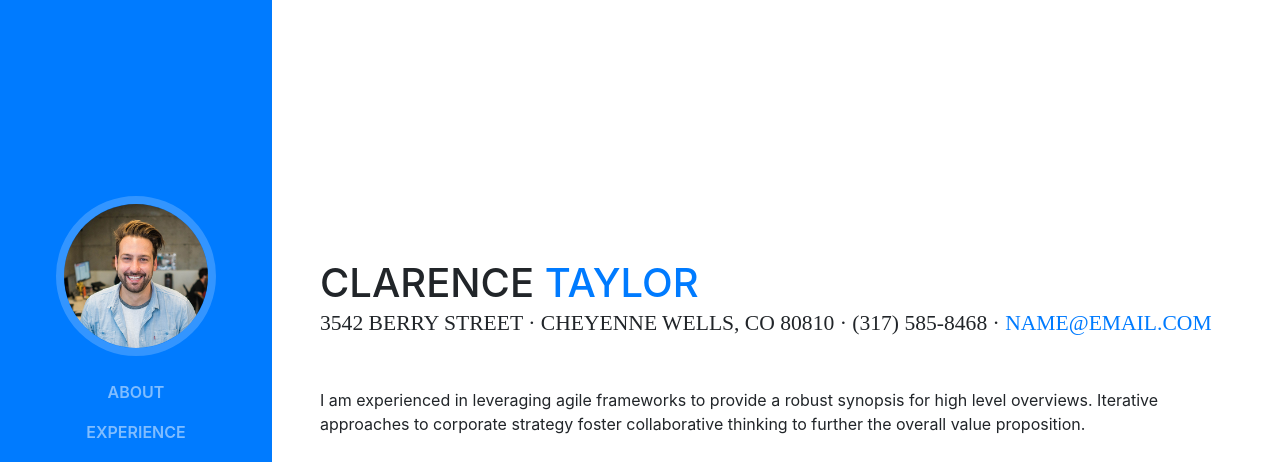
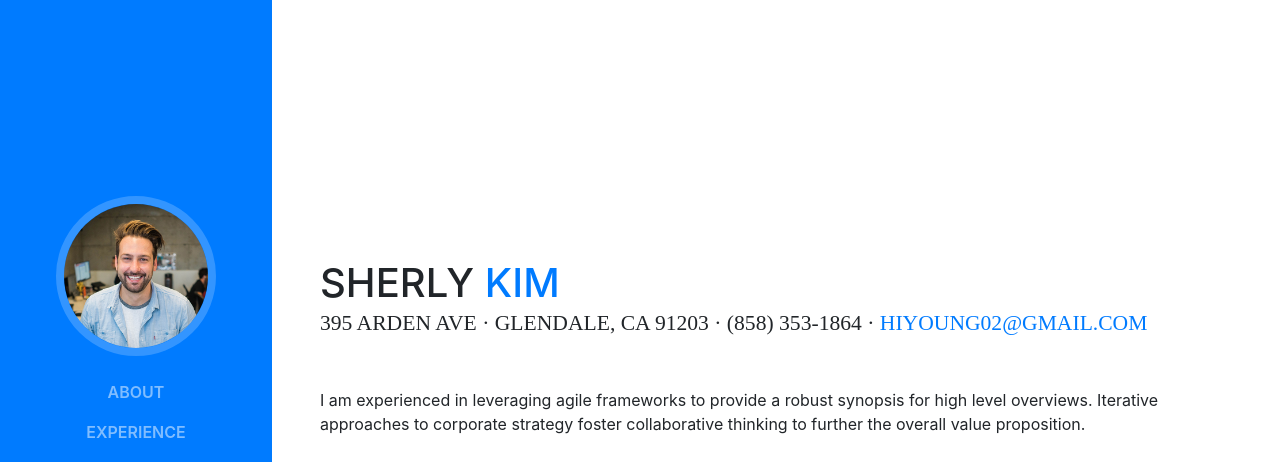
Before and after one commit to taeng999/sample, a website with bundled scripts: page index.html in a window 1280 px wide. Shown: the top 462 px of the page. Built offline with nearby package versions, Linux system fonts and the light colour scheme; a web font is replaced by a local one.

Commit message:
name update

```diff
--- a/index.html
+++ b/index.html
@@ -65,11 +65,11 @@
 
       <section class="resume-section p-3 p-lg-5 d-flex d-column" id="about">
         <div class="my-auto">
-          <h1 class="mb-0">Clarence
-            <span class="text-primary">Taylor</span>
+          <h1 class="mb-0">Sherly
+            <span class="text-primary">Kim</span>
           </h1>
-          <div class="subheading mb-5">3542 Berry Street · Cheyenne Wells, CO 80810 · (317) 585-8468 ·
-            <a href="mailto:name@email.com">name@email.com</a>
+          <div class="subheading mb-5">395 Arden Ave · Glendale, CA 91203 · (858) 353-1864 ·
+            <a href="mailto:name@email.com">hiyoung02@gmail.com</a>
           </div>
           <p class="mb-5">I am experienced in leveraging agile frameworks to provide a robust synopsis for high level overviews. Iterative approaches to corporate strategy foster collaborative thinking to further the overall value proposition.</p>
           <ul class="list-inline list-social-icons mb-0">
```
